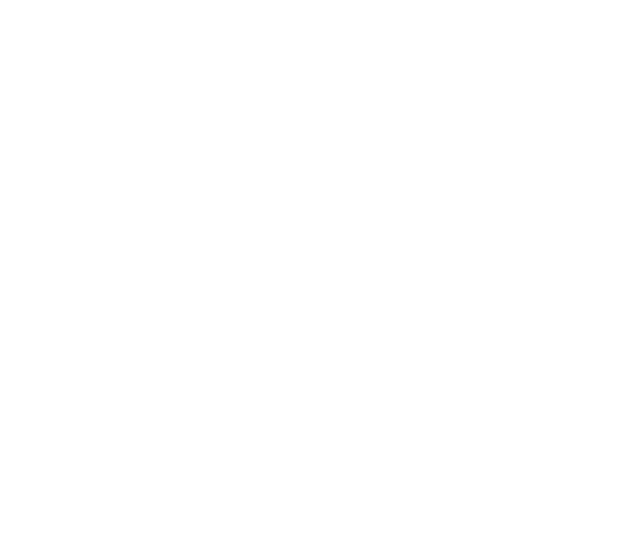
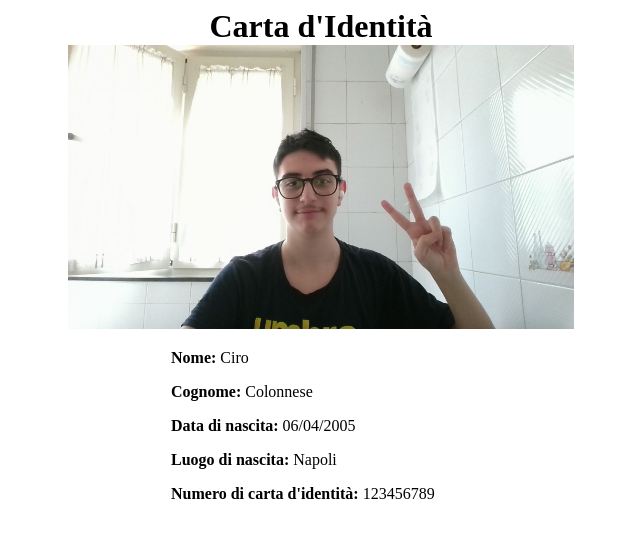
Before and after one commit to Colserraone/Colonnajson, a plain HTML site: page index.html in a window 1280 px wide. Shown: the whole page, without its empty margins (319-959 px from the left). Drawn offline with Linux system fonts and the light colour scheme.

Commit message:
formato finale (forse)

```diff
--- a/index.html
+++ b/index.html
@@ -3,9 +3,52 @@
 <head>
     <meta charset="UTF-8">
     <meta name="viewport" content="width=device-width, initial-scale=1.0">
-    <title>Document</title>
+    <title>Carica dati da una carta d'identità</title>
+    <style>
+        body {
+            text-align: center;
+        }
+        #identita {
+            margin: 0 auto;
+            text-align: left;
+            width: 300px;
+        }
+        h1 {
+            margin: 0;
+        }
+        img {
+            width: 40%;
+
+        }
+    </style>
 </head>
 <body>
+    <h1>Carta d'Identità</h1>
+    <img src="foto.jpg" alt="Foto della Carta d'Identità">
+    <div id="identita">
+        <p><strong>Nome:</strong> <span id="nome"></span></p>
+        <p><strong>Cognome:</strong> <span id="cognome"></span></p>
+        <p><strong>Data di nascita:</strong> <span id="dataNascita"></span></p>
+        <p><strong>Luogo di nascita:</strong> <span id="luogoNascita"></span></p>
+        <p><strong>Numero di carta d'identità:</strong> <span id="numeroCarta"></span></p>
+    </div>
 
+    <script>
+        // Dati JSON simulati
+        var datiCartaIdentita = {
+            "nome": "Ciro",
+            "cognome": "Colonnese",
+            "dataNascita": "06/04/2005",
+            "luogoNascita": "Napoli",
+            "numeroCarta": "123456789"
+        };
+
+        // Carica dati dalla carta d'identità simulata
+        document.getElementById("nome").textContent = datiCartaIdentita.nome;
+        document.getElementById("cognome").textContent = datiCartaIdentita.cognome;
+        document.getElementById("dataNascita").textContent = datiCartaIdentita.dataNascita;
+        document.getElementById("luogoNascita").textContent = datiCartaIdentita.luogoNascita;
+        document.getElementById("numeroCarta").textContent = datiCartaIdentita.numeroCarta;
+    </script>
 </body>
 </html>
```
Also changed, not shown: carta_identita.json (+7 -0 lines), foto.jpg (added).
